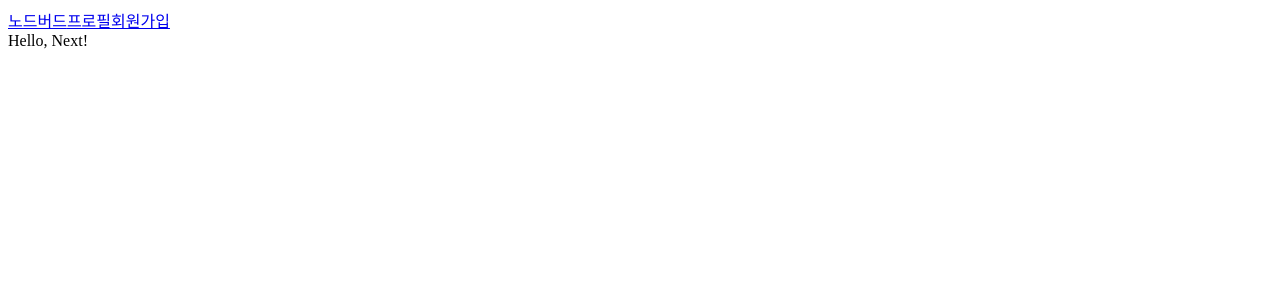
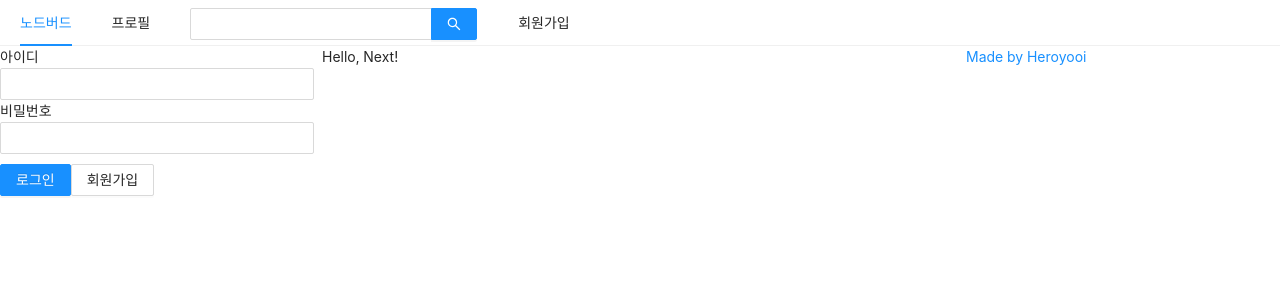
Before and after one commit to heroyooi/react-nodebird-backup, a Next.js app in the folder front/: page / in a window 1280 px wide. Shown: the top 300 px of the page. Built offline with nearby package versions, Linux system fonts and the light colour scheme.

Commit message:
복습 2일차 내용 추가

```diff
--- a/front/components/AppLayout.js
+++ b/front/components/AppLayout.js
@@ -1,22 +1,57 @@
-import React from "react";
+import React, { useState } from "react";
 import PropTypes from "prop-types";
 import Link from "next/link";
+import { Menu, Input, Row, Col } from "antd";
+import styled from "styled-components";
+
+import UserProfile from "../components/UserProfile";
+import LoginForm from "../components/LoginForm";
+
+const SearchInput = styled(Input.Search)`
+  vertical-align: middle;
+`;
 
 const AppLayout = ({ children }) => {
+  const [isLoggedIn, setIsLoggedIn] = useState(false);
   return (
     <div>
-      <div>
+      <Menu mode="horizontal">
+        <Menu.Item>
           <Link href="/">
             <a>노드버드</a>
           </Link>
+        </Menu.Item>
+        <Menu.Item>
           <Link href="/profile">
             <a>프로필</a>
           </Link>
+        </Menu.Item>
+        <Menu.Item>
+          <SearchInput enterButton />
+        </Menu.Item>
+        <Menu.Item>
           <Link href="/signup">
             <a>회원가입</a>
           </Link>
-      </div>
+        </Menu.Item>
+      </Menu>
+      <Row gutter={8}>
+        <Col xs={24} md={6}>
+          {isLoggedIn ? <UserProfile /> : <LoginForm />}
+        </Col>
+        <Col xs={24} md={12}>
           {children}
+        </Col>
+        <Col xs={24} md={6}>
+          <a
+            href="http://heroyooi.ivyro.net"
+            target="_blank"
+            rel="noreferrer noopener"
+          >
+            Made by Heroyooi
+          </a>
+        </Col>
+      </Row>
     </div>
   );
 };
--- /dev/null
+++ b/front/components/LoginForm.js
@@ -0,0 +1,53 @@
+import React, { useState, useCallback } from "react";
+import { Button, Form, Input } from "antd";
+import Link from "next/link";
+import styled from "styled-components";
+
+const ButtonWrapper = styled.div`
+  margin-top: 10px;
+`;
+
+const LoginForm = () => {
+  const [id, setId] = useState("");
+  const [password, setPassword] = useState("");
+
+  const onChangeId = useCallback((e) => {
+    setId(e.target.value);
+  }, []);
+
+  const onChangePassword = useCallback((e) => {
+    setPassword(e.target.value);
+  }, []);
+
+  return (
+    <Form>
+      <div>
+        <label htmlFor="user-id">아이디</label>
+        <br />
+        <Input name="user-id" value={id} onChange={onChangeId} required />
+      </div>
+      <div>
+        <label htmlFor="user-password">비밀번호</label>
+        <br />
+        <Input
+          name="user-password"
+          value={password}
+          onChange={onChangePassword}
+          required
+        />
+      </div>
+      <ButtonWrapper>
+        <Button type="primary" htmlType="submit" loading={false}>
+          로그인
+        </Button>
+        <Link href="/signup">
+          <a>
+            <Button>회원가입</Button>
+          </a>
+        </Link>
+      </ButtonWrapper>
+    </Form>
+  );
+};
+
+export default LoginForm;
--- /dev/null
+++ b/front/components/UserProfile.js
@@ -0,0 +1,5 @@
+import React from "react";
+
+const UserProfile = () => {};
+
+export default UserProfile;
--- a/front/package.json
+++ b/front/package.json
@@ -10,10 +10,13 @@
   "author": "",
   "license": "ISC",
   "dependencies": {
+    "@ant-design/icons": "^4.7.0",
+    "antd": "^4.16.13",
     "next": "^11.1.2",
     "prop-types": "^15.7.2",
     "react": "^17.0.2",
-    "react-dom": "^17.0.2"
+    "react-dom": "^17.0.2",
+    "styled-components": "^5.3.1"
   },
   "devDependencies": {
     "eslint": "^7.32.0",
--- /dev/null
+++ b/front/pages/_app.js
@@ -0,0 +1,22 @@
+import React from "react";
+import PropTypes from "prop-types";
+import Head from "next/head";
+import "antd/dist/antd.css";
+
+const NodeBird = ({ Component }) => {
+  return (
+    <>
+      <Head>
+        <meta charset="utf-8" />
+        <title>NodeBird</title>
+      </Head>
+      <Component />
+    </>
+  );
+};
+
+NodeBird.propTypes = {
+  Component: PropTypes.elementType.isRequired,
+};
+
+export default NodeBird;
```
Also changed, not shown: front/pages/profile.js (+10 -3 lines), front/pages/signup.js (+10 -3 lines), 2 other files (tests, documents, lock files or other folders). Lines whose indentation alone changed are shown as unchanged.
